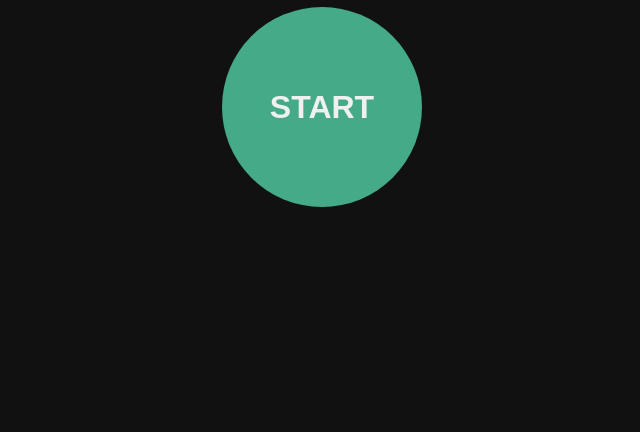
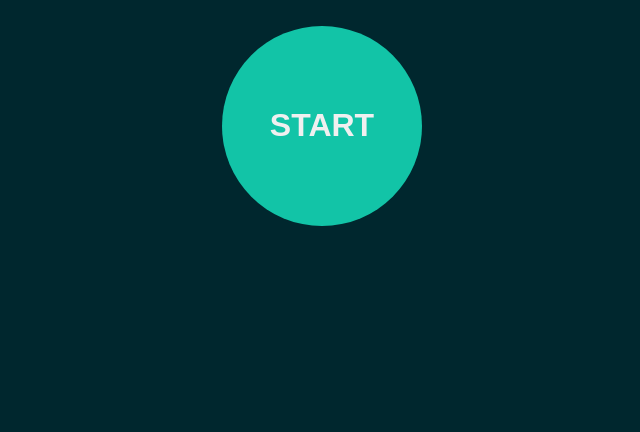
Before and after one commit to machineboycom/rytme, a website built with Vite: page index.html in a window 1280 px wide. Shown: the part 368-800 px from the top of the page, without its empty margins (318-958 px from the left). Built offline with nearby package versions, Linux system fonts and the light colour scheme.

Commit message:
sentrering vertikalt

```diff
--- a/index.html
+++ b/index.html
@@ -1,42 +1,70 @@
-<!DOCTYPE html>
+<!doctype html>
 <html lang="nb">
   <head>
     <meta charset="UTF-8" />
-  <meta name="viewport" content="width=device-width, initial-scale=1.0, user-scalable=no" />
+    <meta
+      name="viewport"
+      content="width=device-width, initial-scale=1.0, user-scalable=no"
+    />
     <meta name="mobile-web-app-capable" content="yes" />
     <meta name="apple-mobile-web-app-capable" content="yes" />
     <title>rytme</title>
     <style>
-    * { margin: 0; padding: 0; box-sizing: border-box; }
-    html, body { width: 100%; height: 100%; overflow: hidden; background: #111; }
-    canvas { display: block; }
+      * {
+        margin: 0;
+        padding: 0;
+        box-sizing: border-box;
+      }
+      html,
+      body {
+        width: 100%;
+        height: 100%;
+        overflow: hidden;
+        background: #00272e;
+      }
+      canvas {
+        display: block;
+      }
 
       #overlay {
-      position: fixed; inset: 0; z-index: 10;
-      display: flex; flex-direction: column;
-      align-items: center; justify-content: center;
-      background: #111;
-      -webkit-user-select: none; user-select: none;
+        position: fixed;
+        inset: 0;
+        z-index: 10;
+        display: flex;
+        flex-direction: column;
+        align-items: center;
+        justify-content: center;
+        background: #00272e;
+        -webkit-user-select: none;
+        user-select: none;
       }
       #overlay h1 {
         font-family: Arial, sans-serif;
-      font-size: clamp(48px, 10vw, 96px);
-      font-weight: bold; color: #f0f0f0;
+        font-size: clamp(64px, 10vw, 128px);
+        font-weight: bold;
+        color: #f0f0f0;
         margin-bottom: 40px;
         letter-spacing: 6px;
       }
       #start-btn {
         font-family: Arial, sans-serif;
         font-size: clamp(20px, 4vw, 32px);
-      font-weight: bold; color: #f0f0f0;
-      background: #4a8; border: none; border-radius: 50%;
+        font-weight: bold;
+        color: #f0f0f0;
+        background: #12c4a7;
+        border: none;
+        border-radius: 50%;
         width: clamp(120px, 25vw, 200px);
         height: clamp(120px, 25vw, 200px);
         cursor: pointer;
         -webkit-tap-highlight-color: transparent;
       }
-    #start-btn:active { opacity: 0.7; }
-    #overlay.hidden { display: none; }
+      #start-btn:active {
+        opacity: 0.7;
+      }
+      #overlay.hidden {
+        display: none;
+      }
     </style>
   </head>
   <body>
--- a/src/levels/LevelGenerator.ts
+++ b/src/levels/LevelGenerator.ts
@@ -28,10 +28,10 @@ export class LevelGenerator {
 
 function dateSeed(): number {
   const d = new Date();
-  // return d.getFullYear() * 10000 + (d.getMonth() + 1) * 100 + d.getDate();
+  return d.getFullYear() * 10000 + (d.getMonth() + 1) * 100 + d.getDate();
   // return Math.random() * 10000;
   // randomize per 10 minutes
-  return Math.floor(d.getTime() / (10 * 60 * 1000));
+  // return Math.floor(d.getTime() / (10 * 60 * 1000));
 }
 
 function mulberry32(seed: number): () => number {
--- a/src/scenes/GameScene.ts
+++ b/src/scenes/GameScene.ts
@@ -50,14 +50,15 @@ export class GameScene extends Phaser.Scene {
     const gridW = this.cellSize * 4 + 8 * 3;
     const gridH = this.cellSize * 4 + 8 * 3;
     this.gridX = (width - gridW) / 2;
-    this.gridY = 48;
-
-    this.gridGraphics = this.add.graphics();
 
     this.btnW = Math.min(200, width * 0.5);
     this.btnH = Math.min(200, this.btnW);
+    const contentH = gridH + 60 + this.btnH;
+    this.gridY = Math.max(20, (height - contentH) / 2);
     this.btnCX = width / 2;
     this.btnCY = this.gridY + gridH + 60 + this.btnH / 2;
+
+    this.gridGraphics = this.add.graphics();
 
     this.btnGraphics = this.add.graphics();
 
@@ -92,7 +93,7 @@ export class GameScene extends Phaser.Scene {
       .setAlpha(0);
 
     this.infoText = this.add
-      .text(width / 2, height - 20, "rytme", {
+      .text(width / 2, height - 20, "Rytme prototype, v1.0b", {
         fontFamily: "Arial, sans-serif",
         fontSize: "13px",
         color: colors.textMuted,
--- a/src/theme.ts
+++ b/src/theme.ts
@@ -4,7 +4,7 @@ export const colors = {
   tile: 0x0090a0,
   tileDim: 0x0090a0,
   tileShadow: 0x15152e,
-  accent: 0x12c4a7,
+  accent: 0x00c4d8,
   error: 0xff7461,
   white: 0xffffff,
   textMuted: "#555577",
```
Also changed, not shown: dist/index.html. Lines whose indentation alone changed are shown as unchanged.
